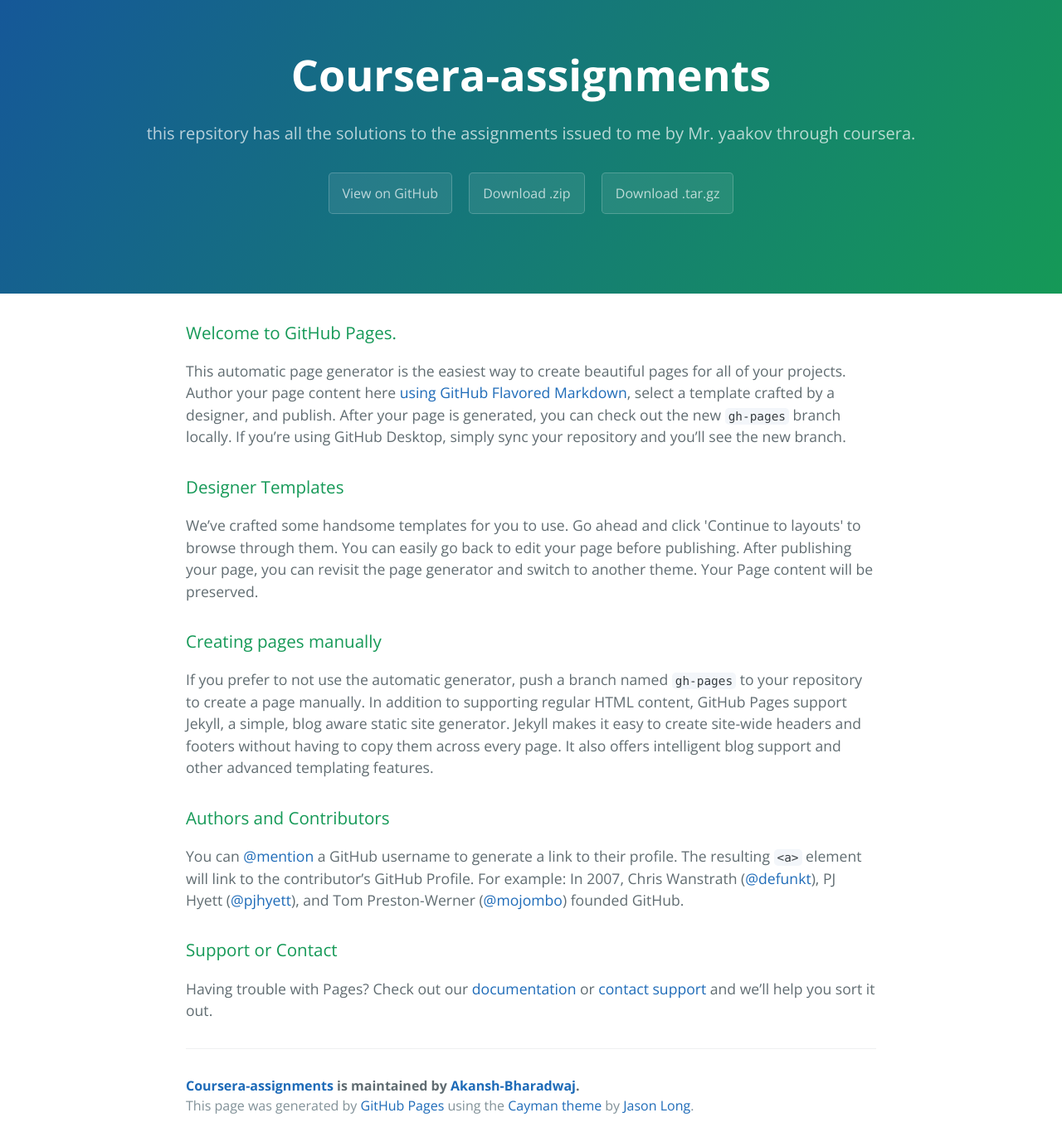
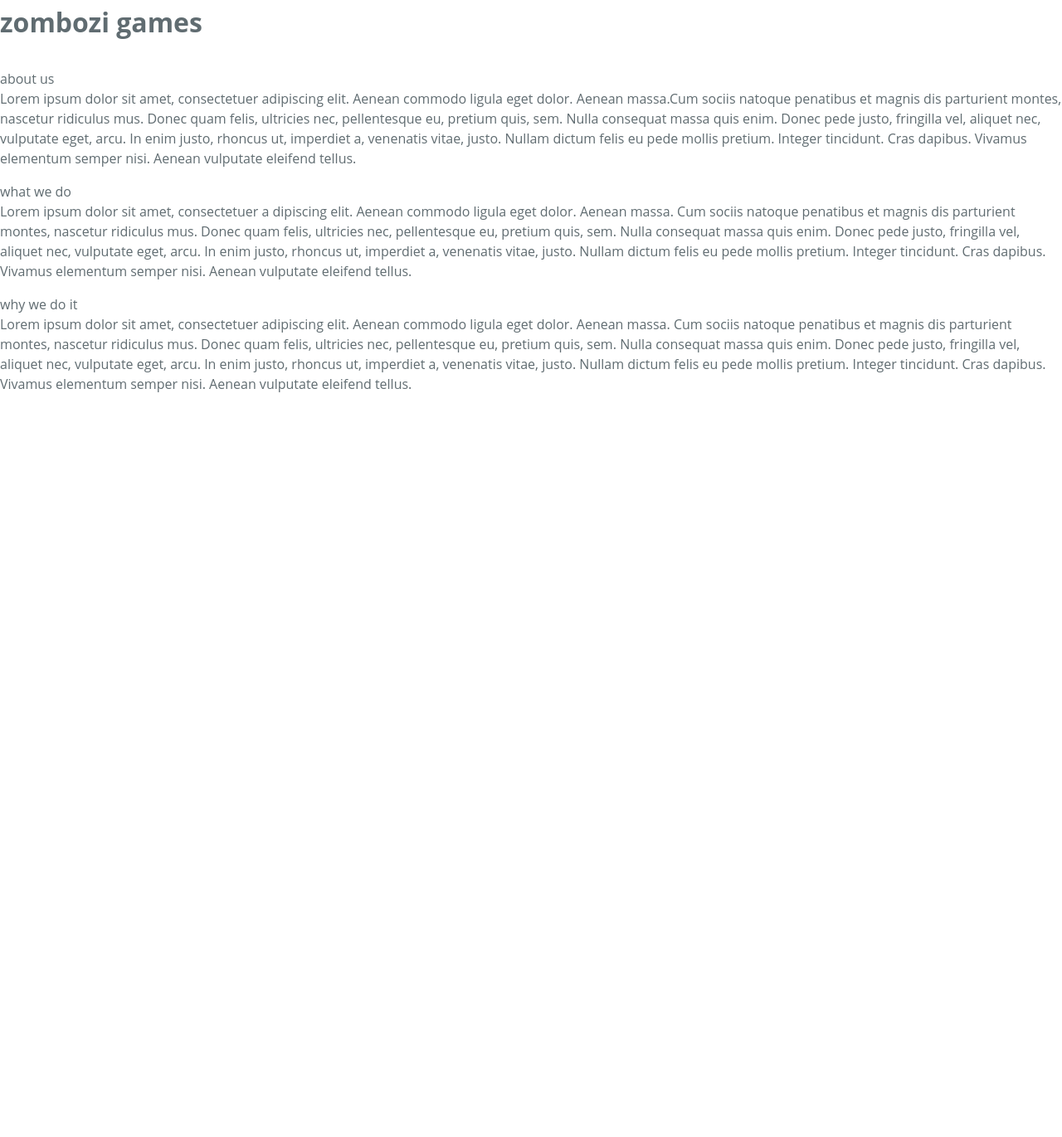
Before and after one commit to Akansh-Bharadwaj/Coursera-assignment-1, a plain HTML site: page index.html in a window 1280 px wide. Shown: the part 29-1400 px from the top of the page at 83% size. After the commit the page ends 800 px from the top, so only its background shows below. Drawn offline with nearby package versions, Linux system fonts and the light colour scheme.

Commit message:
Update index.html

```diff
--- a/index.html
+++ b/index.html
@@ -1,57 +1,62 @@
 <!DOCTYPE html>
-<html lang="en-us">
+<html>
 <head>
-    <meta charset="UTF-8">
-    <title>Coursera-assignments by Akansh-Bharadwaj</title>
+	<title>Assigment Solution for Module 2</title>
 	<meta name="viewport" content="width=device-width, initial-scale=1">
-    <link rel="stylesheet" type="text/css" href="stylesheets/normalize.css" media="screen">
-    <link href='https://fonts.googleapis.com/css?family=Open+Sans:400,700' rel='stylesheet' type='text/css'>
-    <link rel="stylesheet" type="text/css" href="stylesheets/stylesheet.css" media="screen">
-    <link rel="stylesheet" type="text/css" href="stylesheets/github-light.css" media="screen">
+	<link rel="stylesheet" type="text/css" href="stylesheets/stylesheet.css">
 </head>
 <body>
-    <section class="page-header">
-      <h1 class="project-name">Coursera-assignments</h1>
-      <h2 class="project-tagline">this repsitory has all the solutions to the assignments issued to me by Mr. yaakov through coursera.</h2>
-      <a href="https://github.com/Akansh-Bharadwaj/Coursera-assignments" class="btn">View on GitHub</a>
-      <a href="https://github.com/Akansh-Bharadwaj/Coursera-assignments/zipball/master" class="btn">Download .zip</a>
-      <a href="https://github.com/Akansh-Bharadwaj/Coursera-assignments/tarball/master" class="btn">Download .tar.gz</a>
-    </section>
 
-    <section class="main-content">
-      <h3>
-<a id="welcome-to-github-pages" class="anchor" href="#welcome-to-github-pages" aria-hidden="true"><span aria-hidden="true" class="octicon octicon-link"></span></a>Welcome to GitHub Pages.</h3>
+<section>
 
-<p>This automatic page generator is the easiest way to create beautiful pages for all of your projects. Author your page content here <a href="https://guides.github.com/features/mastering-markdown/">using GitHub Flavored Markdown</a>, select a template crafted by a designer, and publish. After your page is generated, you can check out the new <code>gh-pages</code> branch locally. If you’re using GitHub Desktop, simply sync your repository and you’ll see the new branch.</p>
+	<div class="left-stripe"></div>
 
-<h3>
-<a id="designer-templates" class="anchor" href="#designer-templates" aria-hidden="true"><span aria-hidden="true" class="octicon octicon-link"></span></a>Designer Templates</h3>
 
-<p>We’ve crafted some handsome templates for you to use. Go ahead and click 'Continue to layouts' to browse through them. You can easily go back to edit your page before publishing. After publishing your page, you can revisit the page generator and switch to another theme. Your Page content will be preserved.</p>
+	<div class="right-stripe"></div>
 
-<h3>
-<a id="creating-pages-manually" class="anchor" href="#creating-pages-manually" aria-hidden="true"><span aria-hidden="true" class="octicon octicon-link"></span></a>Creating pages manually</h3>
-
-<p>If you prefer to not use the automatic generator, push a branch named <code>gh-pages</code> to your repository to create a page manually. In addition to supporting regular HTML content, GitHub Pages support Jekyll, a simple, blog aware static site generator. Jekyll makes it easy to create site-wide headers and footers without having to copy them across every page. It also offers intelligent blog support and other advanced templating features.</p>
-
-<h3>
-<a id="authors-and-contributors" class="anchor" href="#authors-and-contributors" aria-hidden="true"><span aria-hidden="true" class="octicon octicon-link"></span></a>Authors and Contributors</h3>
-
-<p>You can <a href="https://help.github.com/articles/basic-writing-and-formatting-syntax/#mentioning-users-and-teams" class="user-mention">@mention</a> a GitHub username to generate a link to their profile. The resulting <code>&lt;a&gt;</code> element will link to the contributor’s GitHub Profile. For example: In 2007, Chris Wanstrath (<a href="https://github.com/defunkt" class="user-mention">@defunkt</a>), PJ Hyett (<a href="https://github.com/pjhyett" class="user-mention">@pjhyett</a>), and Tom Preston-Werner (<a href="https://github.com/mojombo" class="user-mention">@mojombo</a>) founded GitHub.</p>
-
-<h3>
-<a id="support-or-contact" class="anchor" href="#support-or-contact" aria-hidden="true"><span aria-hidden="true" class="octicon octicon-link"></span></a>Support or Contact</h3>
-
-<p>Having trouble with Pages? Check out our <a href="https://help.github.com/pages">documentation</a> or <a href="https://github.com/contact">contact support</a> and we’ll help you sort it out.</p>
-
-      <footer class="site-footer">
-        <span class="site-footer-owner"><a href="https://github.com/Akansh-Bharadwaj/Coursera-assignments">Coursera-assignments</a> is maintained by <a href="https://github.com/Akansh-Bharadwaj">Akansh-Bharadwaj</a>.</span>
-
-        <span class="site-footer-credits">This page was generated by <a href="https://pages.github.com">GitHub Pages</a> using the <a href="https://github.com/jasonlong/cayman-theme">Cayman theme</a> by <a href="https://twitter.com/jasonlong">Jason Long</a>.</span>
-      </footer>
 
 </section>
 
+<content>
+<h1><p>zombozi games</p></h1>
 
+<div class="container">
+
+	<div class="row">
+
+
+		<div class="col-md-6 col-lg-4">
+
+			<div class="holder">
+
+				<p><div class="title">about us</div>Lorem ipsum dolor sit amet, consectetuer adipiscing elit. Aenean commodo ligula eget dolor. Aenean massa.Cum sociis natoque penatibus et magnis dis parturient montes, nascetur ridiculus mus. Donec quam felis, ultricies nec, pellentesque eu, pretium quis, sem. Nulla consequat massa quis enim. Donec pede justo, fringilla vel, aliquet nec, vulputate eget, arcu. In enim justo, rhoncus ut, imperdiet a, venenatis vitae, justo. Nullam dictum felis eu pede mollis pretium. Integer tincidunt. Cras dapibus. Vivamus elementum semper nisi. Aenean vulputate eleifend tellus.
+				</p>
+			</div>
+		</div>
+
+
+		<div class="col-md-6 col-lg-4">
+			<div class="holder">
+				<p><div class="title">what we do</div>	Lorem ipsum dolor sit amet, consectetuer a dipiscing elit. Aenean commodo ligula eget dolor. Aenean massa. Cum sociis natoque penatibus et magnis dis parturient montes, nascetur ridiculus mus. Donec quam felis, ultricies nec, pellentesque eu, pretium quis, sem. Nulla consequat massa quis enim. Donec pede justo, fringilla vel, aliquet nec, vulputate eget, arcu. In enim justo, rhoncus ut, imperdiet a, venenatis vitae, justo. Nullam dictum felis eu pede mollis pretium. Integer tincidunt. Cras dapibus. Vivamus elementum semper nisi. Aenean vulputate eleifend tellus.</p>
+			</div>
+		</div>
+
+
+		<div class="col-md-12, col-lg-4">
+
+			<div class="holder">
+				<p><div class="title">why we do it</div>Lorem ipsum dolor sit amet, consectetuer adipiscing elit. Aenean commodo ligula eget dolor. Aenean massa. Cum sociis natoque penatibus et magnis dis parturient montes, nascetur ridiculus mus. Donec quam felis, ultricies nec, pellentesque eu, pretium quis, sem. Nulla consequat massa quis enim. Donec pede justo, fringilla vel, aliquet nec, vulputate eget, arcu. In enim justo, rhoncus ut, imperdiet a, venenatis vitae, justo. Nullam dictum felis eu pede mollis pretium. Integer tincidunt. Cras dapibus. Vivamus elementum semper nisi. Aenean vulputate eleifend tellus.
+
+			</p>
+			</div>
+
+		</div>
+
+
+
+	</div>
+
+</div>
+</content>
 </body>
 </html>
```
Lines whose indentation alone changed are shown as unchanged.
